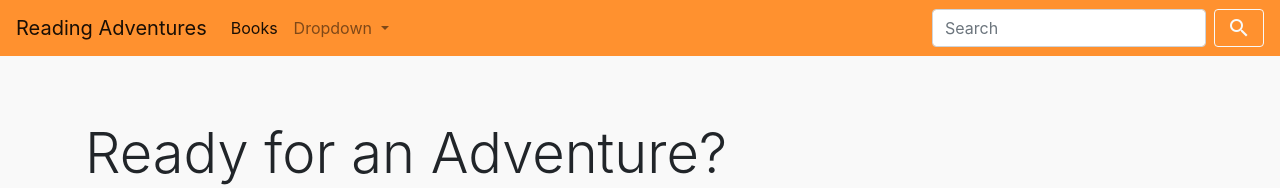
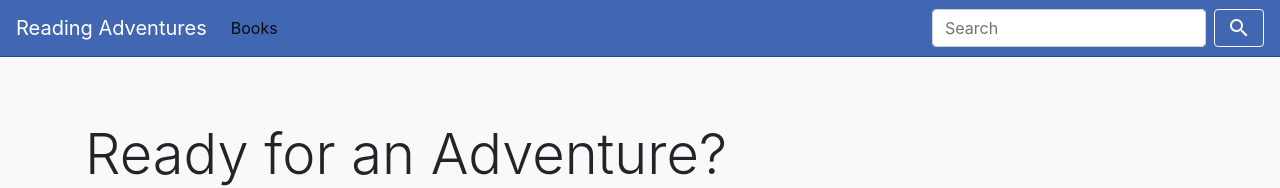
Before and after one commit to akun1/ReadingAdventures, an Angular app in the folder reading-adventures/: page / in a window 1280 px wide. Shown: the top 188 px of the page. Built offline with nearby package versions, Linux system fonts and the light colour scheme.

Commit message:
fixed routing error

```diff
--- a/reading-adventures/src/app/app-routing.module.ts
+++ b/reading-adventures/src/app/app-routing.module.ts
@@ -5,7 +5,8 @@ import { BookViewComponent } from './book-view/book-view.component';
 
 const routes: Routes = [
   { path: '', component: BookViewComponent },
-  { path: '**', component: BookViewComponent },
+  { path: 'books', component: BookViewComponent },
+  { path: '**', redirectTo: 'books' },
 ];
 
 @NgModule({
--- a/reading-adventures/src/app/navbar/navbar.component.css
+++ b/reading-adventures/src/app/navbar/navbar.component.css
@@ -1,6 +1,16 @@
 .navbar {
-    background-color: #ff912f !important;
+    background-color: #4267b2 !important;
+    border-bottom: 1px solid #29487d;
+    color: white;
     box-shadow: 0px 3px 5px rgba(0,0,0,0.2);
+}
+
+.navbar a {
+    color: white;
+}
+
+.nav-link {
+    color: white;
 }
 
 .my-sm-0 {
--- a/reading-adventures/src/app/navbar/navbar.component.html
+++ b/reading-adventures/src/app/navbar/navbar.component.html
@@ -6,18 +6,7 @@
     <div class="collapse navbar-collapse" id="navbarSupportedContent">
       <ul class="navbar-nav mr-auto">
         <li class="nav-item active">
-          <a class="nav-link" href="#">Books<span class="sr-only">(current)</span></a>
-        </li>
-        <li class="nav-item dropdown">
-          <a class="nav-link dropdown-toggle" href="#" id="navbarDropdown" role="button" data-toggle="dropdown" aria-haspopup="true" aria-expanded="false">
-            Dropdown
-          </a>
-          <div class="dropdown-menu" aria-labelledby="navbarDropdown">
-            <a class="dropdown-item" href="#">Action</a>
-            <a class="dropdown-item" href="#">Another action</a>
-            <div class="dropdown-divider"></div>
-            <a class="dropdown-item" href="#">Something else here</a>
-          </div>
+          <a class="nav-link" routerLink="/books">Books</a>
         </li>
       </ul>
       <form class="form-inline my-2 my-lg-0">
```
